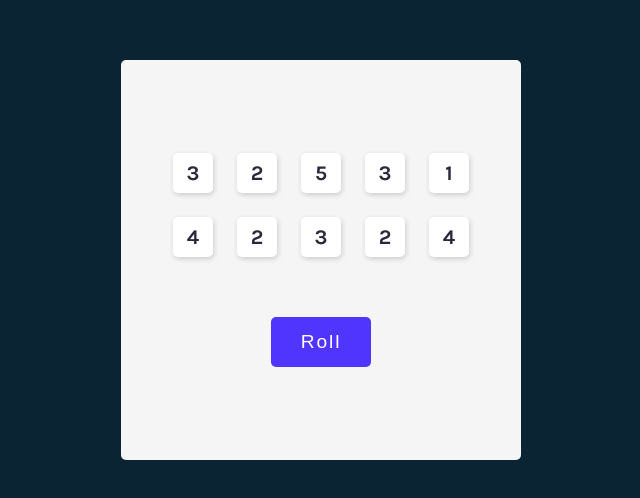
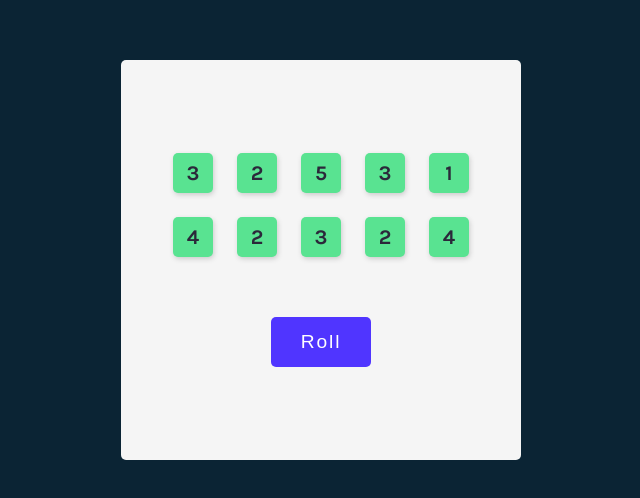
Before and after one commit to timlidz/Tenzies, a React (Vite) app: page / in a window 1280 px wide. Shown: the part 140-638 px from the top of the page, without its empty margins (319-959 px from the left). Built offline with nearby package versions, Linux system fonts and the light colour scheme.

Commit message:
added styling to held die

```diff
--- a/src/App.jsx
+++ b/src/App.jsx
@@ -10,7 +10,7 @@ function App() {
     let arr = []
     for (let i = 0; i<10; i++){
       let num = Math.ceil(Math.random()*6);
-      arr.push({value: num, isHeld: false, id: nanoid()})
+      arr.push({value: num, isHeld: true, id: nanoid()})
     }
     return arr;
   }
@@ -19,7 +19,7 @@ function App() {
   return (
     <main>
       <section className='numbers'>
-        {newDice.map(el => <Die value={el.value} key={el.id}/> )}
+        {newDice.map(el => <Die value={el.value} key={el.id} isHeld={el.isHeld}/> )}
       </section>
 
       <button onClick={() => setNewDice(generateAllNewDice())} className='rollBtn'>Roll</button>
--- a/src/Die.jsx
+++ b/src/Die.jsx
@@ -1,8 +1,10 @@
 function Die(props){
+
+   const classList = props.isHeld ? 'numberBtn isHeld' : 'numberBtn'
 
    return (
       <>
-         <button className="numberBtn">{props.value}</button>
+         <button className={classList}>{props.value}</button>
       </>
    )
 
--- a/src/index.css
+++ b/src/index.css
@@ -49,7 +49,7 @@ main {
   cursor: pointer;
 }
 
-.numberBtn:hover, .numberBtn:active {
+.numberBtn:hover, .numberBtn:active, .isHeld {
   background-color: #59E391;
 }
 
```
